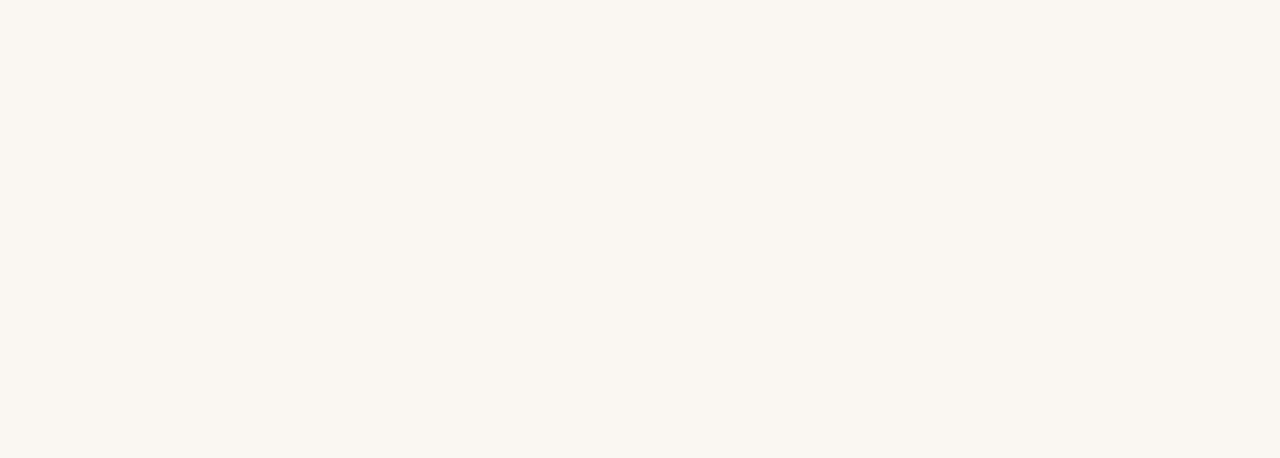
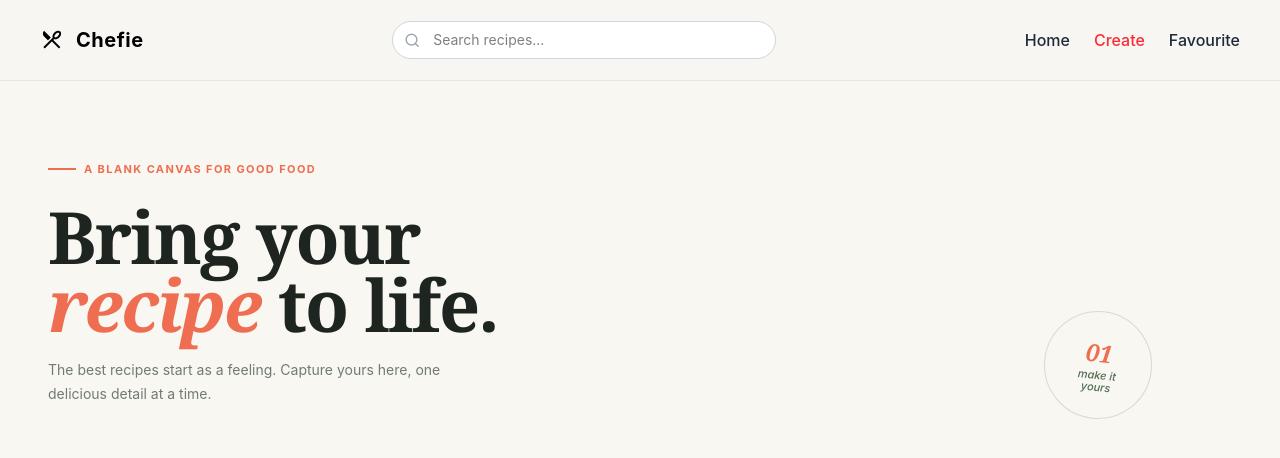
Before and after one commit to MohitaMenghani/BiteSize-React-recipe-project-, a React (Vite) app: page /create-recipes in a window 1280 px wide. Before the commit this address had no page. Shown: the top 458 px of the page. Built offline with nearby package versions, Linux system fonts and the light colour scheme.

Commit message:
build create recipe page hero section

```diff
--- /dev/null
+++ b/src/pages/Create.jsx
@@ -0,0 +1,48 @@
+import React from 'react'
+import Navbar from "../components/Navbar";
+const Create = () => {
+  return (
+    <div>
+      <div className="min-h-screen bg-[#f8f7f2]">
+        <Navbar />
+
+        {/* Hero section will go here */}
+
+<section className="relative px-12 pb-10 pt-20">
+  <div className="max-w-xl">
+    <p className="flex items-center gap-2 text-[11px] font-bold uppercase tracking-[1.4px] text-[#ef6d50]">
+      <span className="h-[2px] w-7 bg-[#ef6d50]" />
+      A blank canvas for good food
+    </p>
+
+    <h1 className="mt-6 font-serif text-7xl font-bold leading-[0.95] tracking-tight text-[#1e2521]">
+      Bring your
+      <br />
+      <span className="italic text-[#ef6d50]">recipe</span> to life.
+    </h1>
+
+    <p className="mt-5 max-w-md text-sm leading-6 text-[#727a73]">
+      The best recipes start as a feeling. Capture yours here, one
+      delicious detail at a time.
+    </p>
+  </div>
+
+  <div className="absolute right-[10%] top-[230px] flex h-[108px] w-[108px] rotate-6 flex-col items-center justify-center rounded-full border border-[#526a51]/20 text-center">
+    <span className="font-serif text-2xl font-bold italic text-[#ef6d50]">
+      01
+    </span>
+    <span className="text-[11px] font-medium italic leading-3 text-[#526a51]">
+      make it
+      <br />
+      yours
+    </span>
+  </div>
+</section>
+
+        {/* Recipe form and live preview will go here */}
+      </div>
+    </div>
+  );
+}
+
+export default Create
--- a/src/routes/Mainroutes.jsx
+++ b/src/routes/Mainroutes.jsx
@@ -1,10 +1,12 @@
 import { Routes, Route } from "react-router-dom";
 import Home from "../pages/Home";
+import Create from "../pages/Create";
 
 const Mainroutes = () => {
   return (
     <Routes>
       <Route path="/" element={<Home />} />
+      <Route path="/create-recipes" element={<Create />} />
     </Routes>
   );
 };
```
